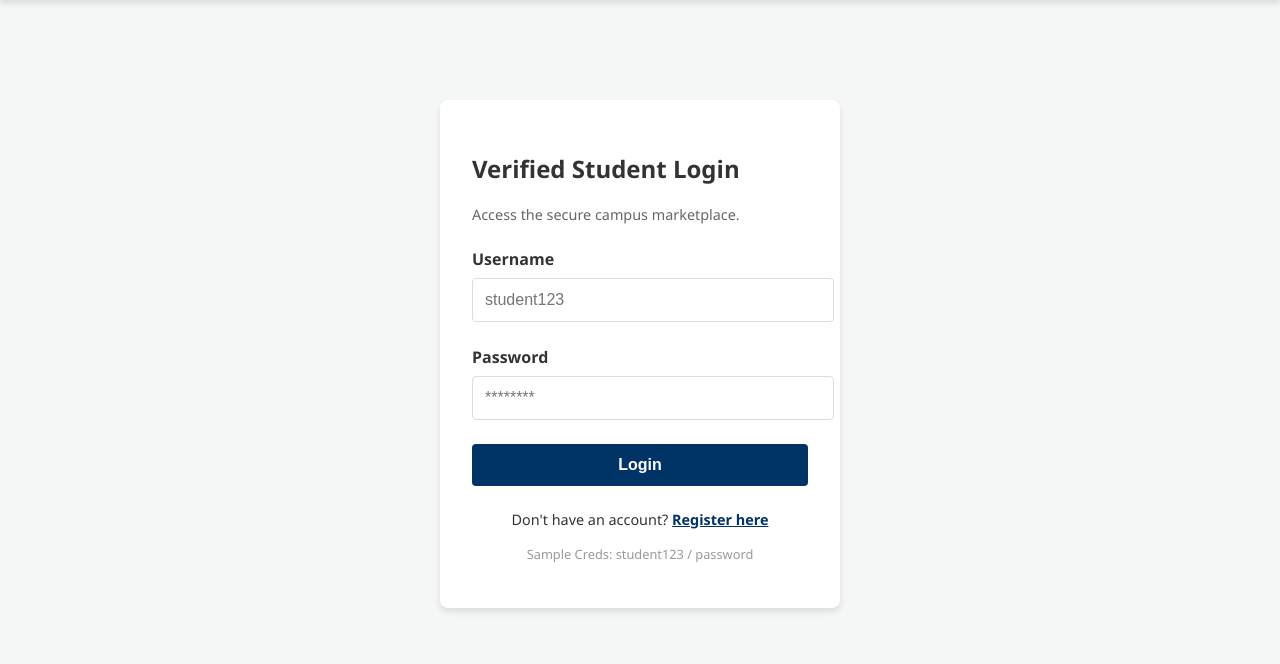
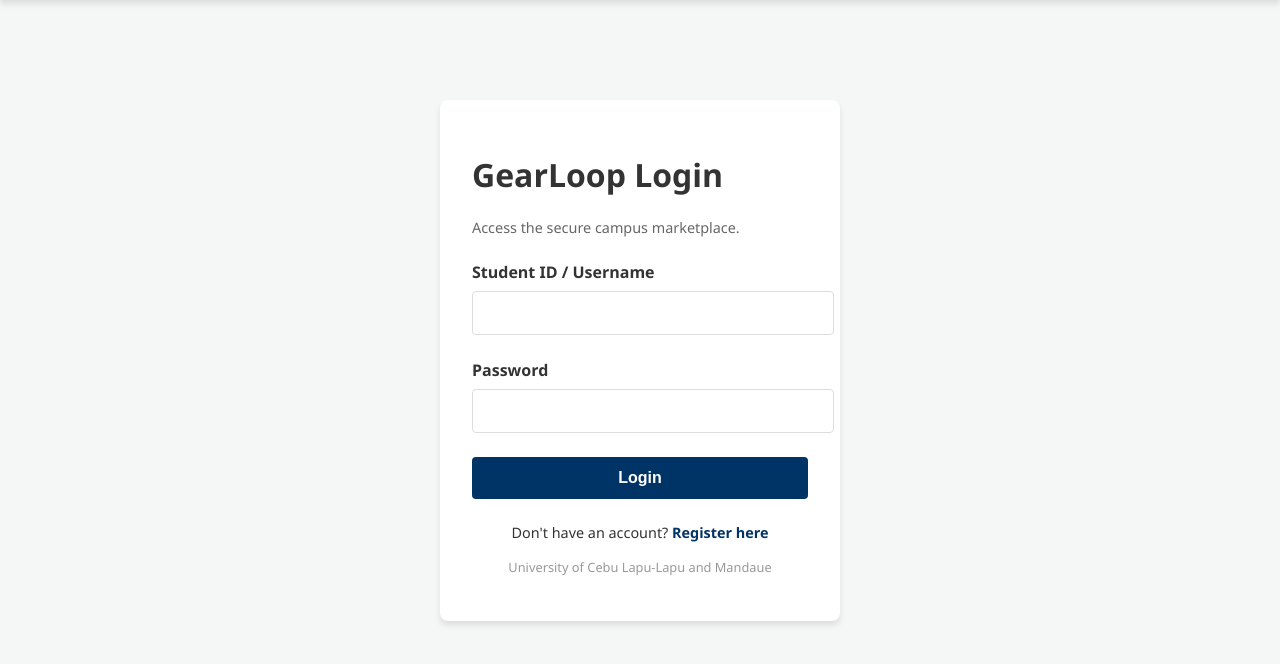
Before and after one commit to Russel-John/Gearloop, a PHP site: page / in a window 1280 px wide. Shown: the part 65-729 px from the top of the page. Run offline with PHP 8.4, Linux system fonts and the light colour scheme.

Commit message:
Modified files: - .gitignore - src/dashboard.php - src/index.php - src/list-item.php - src/public/css/styles.css - src/register.php
Organized Files for better readability and maintainability. added Features Such as User Authentication, Item Listing, and Dashboard. Updated CSS for Improved UI/UX. Enhanced Security Measures and Code Optimization.

```diff
--- a/src/index.php
+++ b/src/index.php
@@ -18,39 +18,39 @@ if (isset($_SESSION['user_id'])) {
     <header>
         <h1>UCLM GearLoop</h1>
     </header>
-    <div class="container" style="max-width: 400px; margin-top: 100px;">
+    <div class="container login-container">
         <div class="form-card">
-            <h2>Verified Student Login</h2>
-            <p style="color: #666; font-size: 0.9rem; margin-bottom: 1.5rem;">Access the secure campus marketplace.</p>
+            <h1>GearLoop Login</h1>
+            <p class="text-muted text-small mb-1-5">Access the secure campus marketplace.</p>
 
             <?php if (isset($_GET['error'])): ?>
-                <div style="color: red; margin-bottom: 1rem; font-size: 0.9rem;">
+                <div class="error-message">
                     Invalid username or password.
                 </div>
             <?php endif; ?>
 
             <?php if (isset($_GET['registered'])): ?>
-                <div style="color: green; margin-bottom: 1rem; font-size: 0.9rem;">
-                    Registration successful! Please login below.
+                <div class="success-message">
+                    Registration successful! Please login.
                 </div>
             <?php endif; ?>
 
             <form action="process-login.php" method="POST">
                 <div class="form-group">
-                    <label for="username">Username</label>
-                    <input type="text" id="username" name="username" required placeholder="student123">
+                    <label for="username">Student ID / Username</label>
+                    <input type="text" id="username" name="username" required>
                 </div>
                 <div class="form-group">
                     <label for="password">Password</label>
-                    <input type="password" id="password" name="password" required placeholder="********">
+                    <input type="password" id="password" name="password" required>
                 </div>
-                <button type="submit" class="btn" style="width: 100%;">Login</button>
+                <button type="submit" class="btn w-100">Login</button>
             </form>
-            <p style="margin-top: 1.5rem; text-align: center; font-size: 0.9rem;">
-                Don't have an account? <a href="register.php" style="color: var(--primary-color); font-weight: bold;">Register here</a>
+            <p class="mt-1-5 text-center text-small">
+                Don't have an account? <a href="register.php" class="primary-link">Register here</a>
             </p>
-            <p style="margin-top: 1rem; text-align: center; font-size: 0.8rem; color: #999;">
-                Sample Creds: student123 / password
+            <p class="mt-1 text-center text-xs">
+                University of Cebu Lapu-Lapu and Mandaue
             </p>
         </div>
     </div>
--- a/src/public/css/styles.css
+++ b/src/public/css/styles.css
@@ -47,6 +47,82 @@ nav a:hover {
     max-width: 1000px;
     margin: 2rem auto;
     padding: 0 1rem;
+}
+
+/* Utility Classes */
+.text-center { text-align: center; }
+.text-muted { color: #666; }
+.text-small { font-size: 0.9rem; }
+.text-xs { font-size: 0.8rem; color: #999; }
+.w-100 { width: 100%; }
+.flex { display: flex; }
+.flex-between { display: flex; justify-content: space-between; align-items: center; }
+.flex-gap { display: flex; gap: 1rem; }
+.flex-1 { flex: 1; }
+.mt-1 { margin-top: 1rem; }
+.mt-1-5 { margin-top: 1.5rem; }
+.mt-2 { margin-top: 2rem; }
+.mb-1 { margin-bottom: 1rem; }
+.mb-1-5 { margin-bottom: 1.5rem; }
+.mb-2 { margin-bottom: 2rem; }
+.p-3 { padding: 3rem; }
+.bold { font-weight: bold; }
+.primary-link { color: var(--primary-color); font-weight: bold; text-decoration: none; }
+.primary-link:hover { text-decoration: underline; }
+
+/* Message Styles */
+.error-message { color: red; margin-bottom: 1rem; font-size: 0.9rem; }
+.success-message { color: green; margin-bottom: 1rem; font-size: 0.9rem; }
+
+/* Specific Component Styles */
+.auth-container { margin-top: 50px; }
+.login-container { max-width: 400px; margin-top: 100px; }
+.register-container { max-width: 500px; }
+.list-item-card { max-width: 600px; margin: 0 auto; }
+
+.item-img-container {
+    height: 150px;
+    overflow: hidden;
+    display: flex;
+    align-items: center;
+    justify-content: center;
+    background: #eee;
+}
+
+.item-img {
+    width: 100%;
+    height: auto;
+    object-fit: cover;
+}
+
+.item-placeholder {
+    height: 150px;
+    background: #ddd;
+    display: flex;
+    align-items: center;
+    justify-content: center;
+    color: #999;
+}
+
+.item-info-text {
+    font-size: 0.9rem;
+    color: #666;
+    margin-bottom: 1rem;
+}
+
+.item-desc {
+    font-size: 0.9rem;
+    color: #666;
+    margin-bottom: 1rem;
+}
+
+.btn-sm {
+    font-size: 0.8rem;
+    padding: 0.4rem 0.8rem;
+}
+
+.no-decoration {
+    text-decoration: none;
 }
 
 /* Forms */
```
Also changed, not shown: src/dashboard.php (+9 -10 lines), src/list-item.php (+11 -11 lines), src/register.php (+6 -6 lines), 1 other file.
